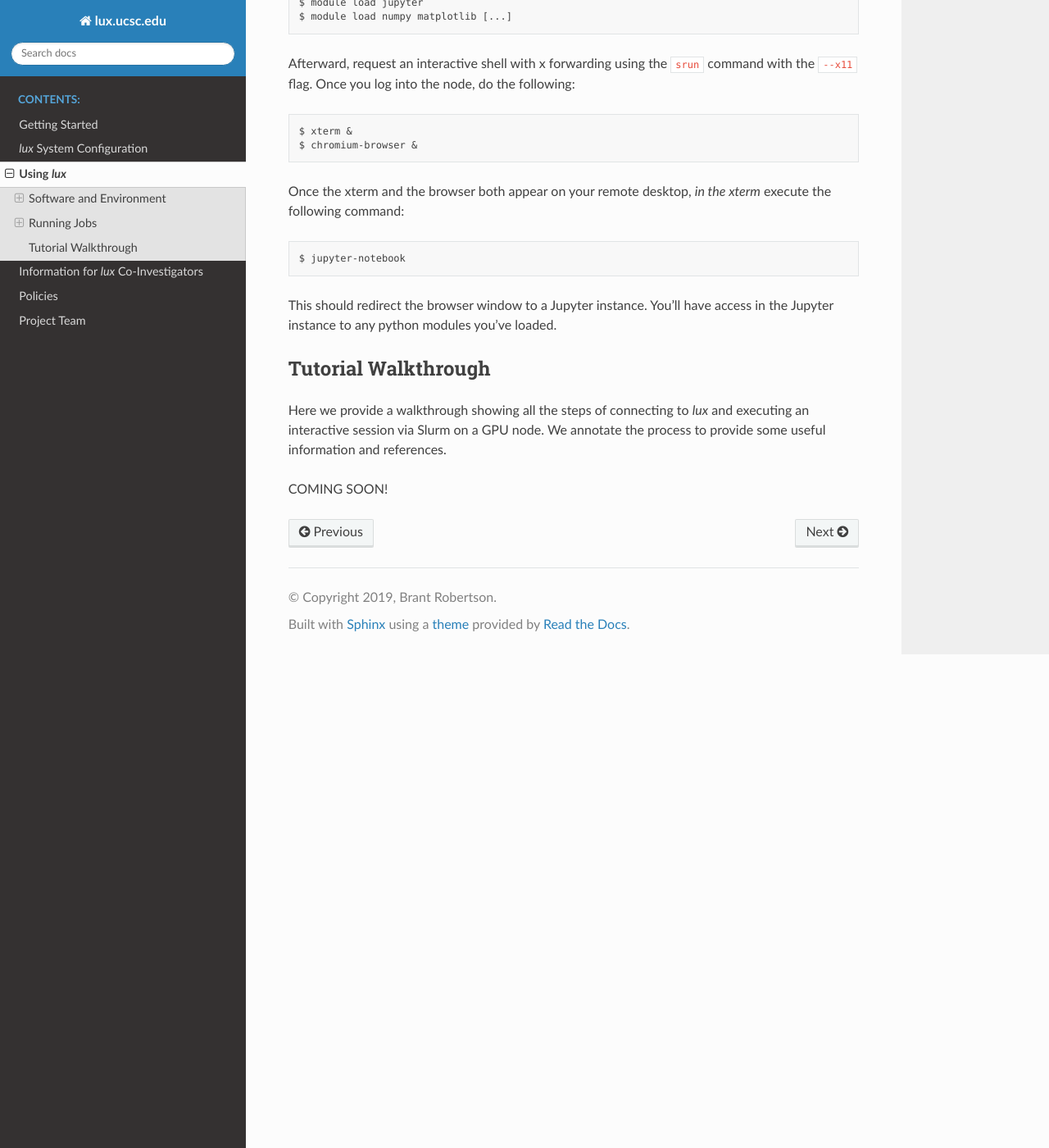
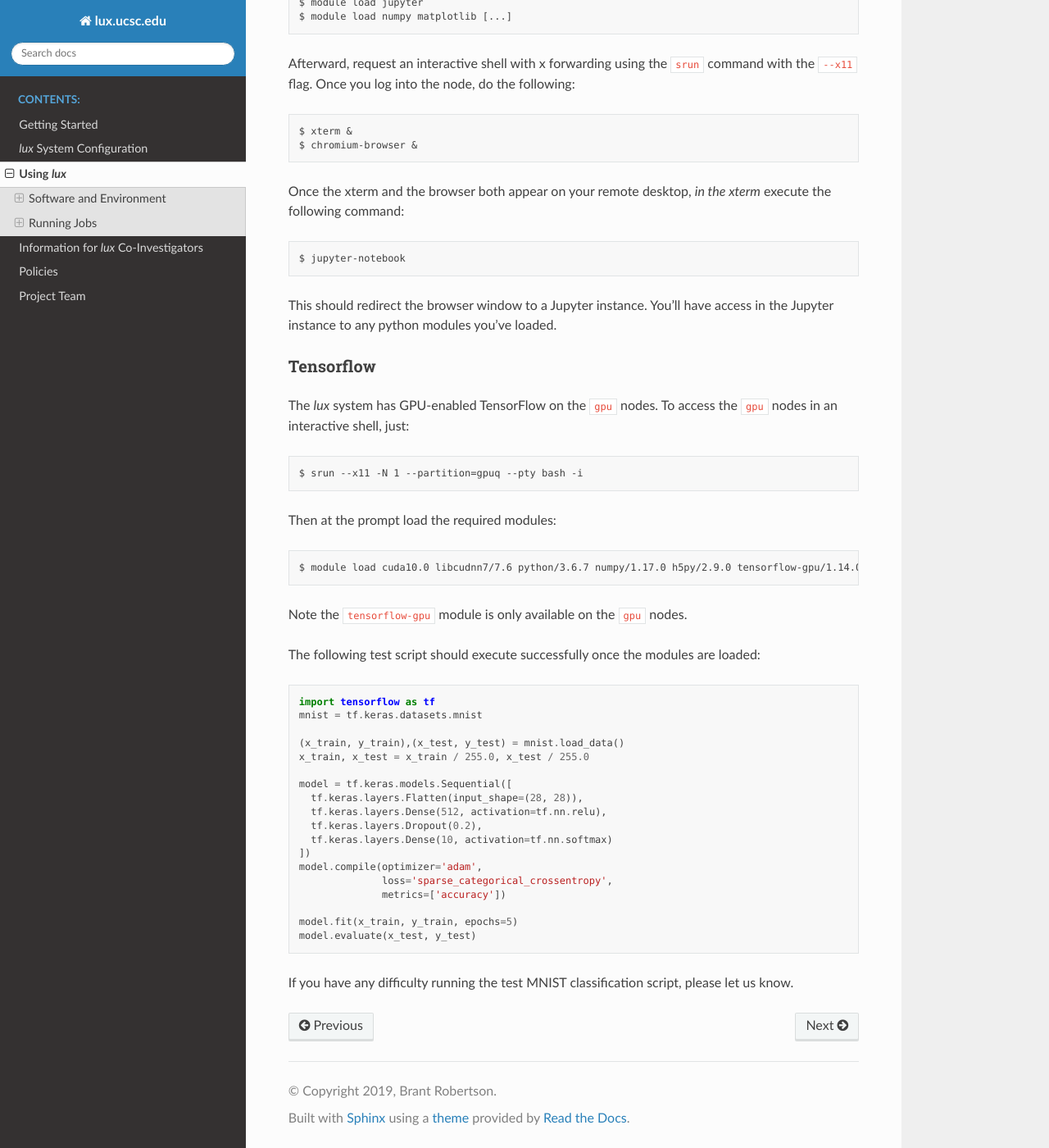
Before and after one commit to brantr/lux-website, a Sphinx documentation site: the page built from docs/source/using_lux.rst, in a window 1280 px wide and 1400 px high, scrolled down 5951 px. Shown: the whole window at 82% size. Built offline with Sphinx 7.4.7 and the Read the Docs theme 2.0.0, drawn with Linux system fonts in a browser that asks for light colours.

Commit message:
Removed walkthrough, added TF example.

```diff
--- a/docs/source/using_lux.rst
+++ b/docs/source/using_lux.rst
@@ -271,9 +271,39 @@ This should redirect the browser window to a Jupyter instance. You'll have acces
 
 .. _walkthrough:
 
-Tutorial Walkthrough
-====================
 
-Here we provide a walkthrough showing all the steps of connecting to *lux* and executing an interactive session via Slurm on a GPU node. We annotate the process to provide some useful information and references.
+Tensorflow
+--------------------
 
-COMING SOON!
+The *lux* system has GPU-enabled TensorFlow on the :file:`gpu` nodes.  To access the :file:`gpu` nodes in an interactive shell, just::
+
+    $ srun --x11 -N 1 --partition=gpuq --pty bash -i
+
+Then at the prompt load the required modules::
+
+    $ module load cuda10.0 libcudnn7/7.6 python/3.6.7 numpy/1.17.0 h5py/2.9.0 tensorflow-gpu/1.14.0
+
+Note the :file:`tensorflow-gpu` module is only available on the :file:`gpu` nodes.
+
+The following test script should execute successfully once the modules are loaded::
+
+    import tensorflow as tf
+    mnist = tf.keras.datasets.mnist
+
+    (x_train, y_train),(x_test, y_test) = mnist.load_data()
+    x_train, x_test = x_train / 255.0, x_test / 255.0
+
+    model = tf.keras.models.Sequential([
+      tf.keras.layers.Flatten(input_shape=(28, 28)),
+      tf.keras.layers.Dense(512, activation=tf.nn.relu),
+      tf.keras.layers.Dropout(0.2),
+      tf.keras.layers.Dense(10, activation=tf.nn.softmax)
+    ])
+    model.compile(optimizer='adam',
+                  loss='sparse_categorical_crossentropy',
+                  metrics=['accuracy'])
+
+    model.fit(x_train, y_train, epochs=5)
+    model.evaluate(x_test, y_test)
+
+If you have any difficulty running the test MNIST classification script, please let us know.
```
